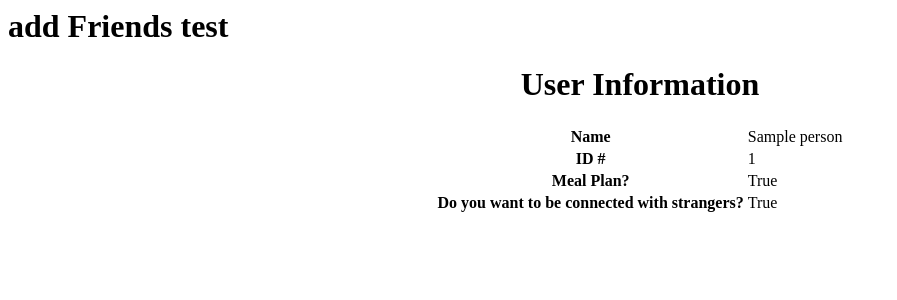
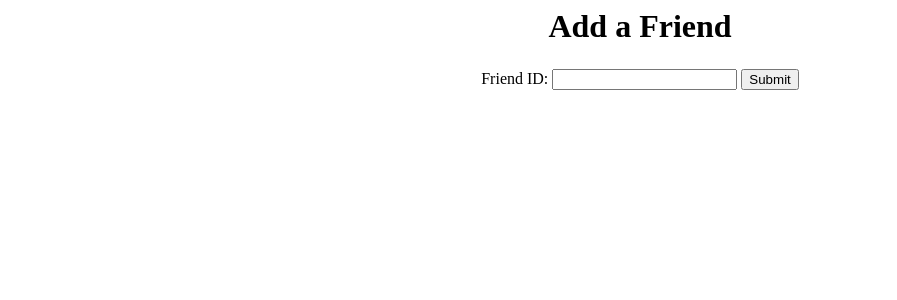
Before and after one commit to jacobalter/Lunch-Date-Matching, a Django app: template lunchdate/matchingApp/templates/addFriends.html in a window 1280 px wide. Shown: the top 300 px of the page, without its empty margins (0-897 px from the left). Run offline with Django 3.2, Linux system fonts and the light colour scheme; the template is opened without the code that fills it: values that come from a table or form of the project are taken from there, others are empty; tables that the repository leaves empty hold one stand-in row (values such as "Sample post").

Commit message:
add friends working

```diff
--- /dev/null
+++ b/lunchdate/lunchdate/forms.py
@@ -0,0 +1,4 @@
+from django import forms
+
+class FriendForm(forms.Form):
+    your_name = forms.IntegerField(label='Friend ID Number')
--- a/lunchdate/matchingApp/templates/addFriends.html
+++ b/lunchdate/matchingApp/templates/addFriends.html
@@ -5,29 +5,26 @@
 </head>
 
 <body>
-    <h1>
-            add Friends test</h1>
     </div>
     <div style="width:50%;margin:0 auto; font-size:100%">
-        <h1 align="center">User Information</h1>
+        <h1 align="center">Add a Friend</h1>
         <table align="center">
             <tr>
-                <th>Name</th>
-                <td>{{ sp.name }}</td>
-            </tr>
-            <tr>
-                <th>ID #</th>
-                <td>{{ sp.id }}</td>
-            </tr>
-            <tr>
-                <th>Meal Plan?</th>
-                <td>{{ sp.has_meal_plan }}</td>
-            </tr>
-            <tr>
-                <th>Do you want to be connected with strangers?</th>
-                <td>{{ sp.allow_strangers }}</td>
+                <td><form onSubmit="return addFriend()">
+				Friend ID:
+				<input id="friend" type="integer" name="friend"/>
+				<input type="submit" value="Submit" />
+				</form></td>
             </tr>
         </table>
+
+		<script>
+		function addFriend() {
+			var url = "http://127.0.0.1:8000/" + "{{sp.id}}/" + "addfriends/" + document.getElementById("friend").value + "/";
+			location.href = url;
+			return false;
+		}
+	</script>
     </div>
 </body>
 
--- a/lunchdate/matchingApp/templates/queryOut.html
+++ b/lunchdate/matchingApp/templates/queryOut.html
@@ -33,7 +33,7 @@
 				</select>
 			</form></td>
 			<td>
-			<form method="POST" initial = 5>
+			<form>
 				<select id="minutes">
 				{% for m in minutes %}
 					<option value="{{ m }}" {% if m == "-" %}selected{% endif %}>{{ m }}</option>
@@ -41,7 +41,7 @@
 				</select>
 			</form></td>
 			<td>
-			<form method="POST" initial = 5>
+			<form>
 				<select id="weekday">
 				{% for d in daysL %}
 					<option value="{{ d }}" {% if d == "-" %}selected{% endif %}>{{ d }}</option>
--- a/lunchdate/matchingApp/urls.py
+++ b/lunchdate/matchingApp/urls.py
@@ -10,5 +10,5 @@ urlpatterns = [
     url(r'^(?P<person_id>[0-9]+)/settings/$', views.settings, name='Settings'),
     url(r'^(?P<person_id>[0-9]+)/findrestaurant/$', views.findRestaurant, name='FindRestaurant'),
 	url(r'^(?P<fr_id>[0-9]+)matchedrestaurant/(?P<person_id>[0-9]+)/(?P<day>[0-9]+)/(?P<time>[0-9]+)/(?P<dist>[0-9]+)/$', views.getMatchRestaurant, name='MatchRestaurant'),
-
+	url(r'^(?P<person_id>[0-9]+)/addfriends/(?P<fr_id>[0-9]+)/$', views.friendEntry, name='FriendEntry'),
 ]
```
Also changed, not shown: lunchdate/matchingApp/views.py (+28 -5 lines).
